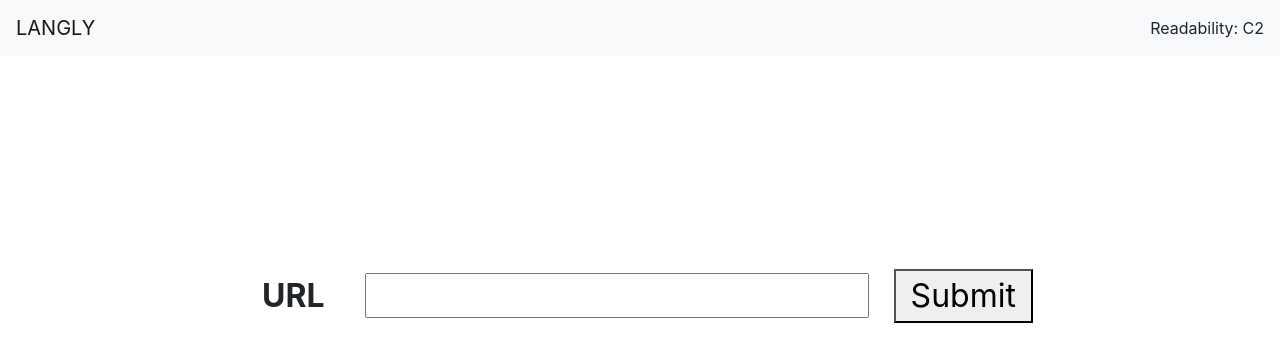
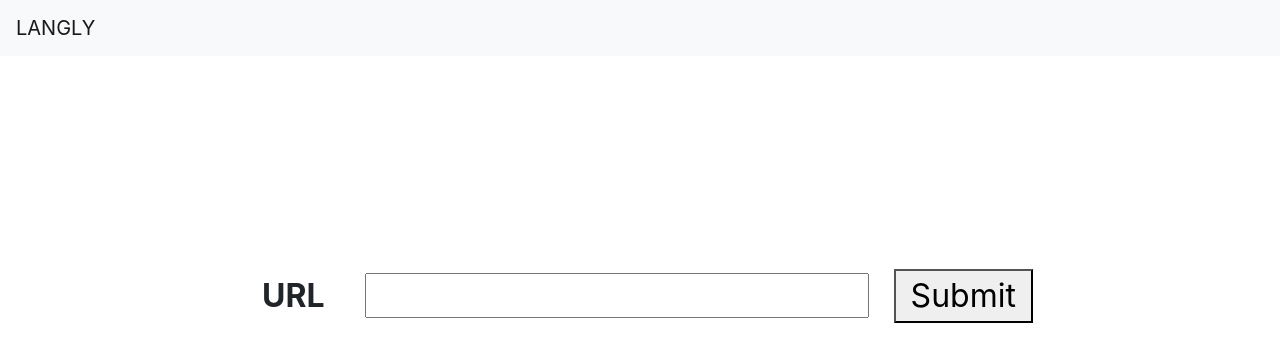
Before and after one commit to NickFriedland/langly-react-fe, a React (Create React App) app: page / in a window 1280 px wide. Shown: the top 362 px of the page. Built offline with nearby package versions, Linux system fonts and the light colour scheme.

Commit message:
Updated navbar to receive the readability score from new article

```diff
--- a/src/ArticleInput.js
+++ b/src/ArticleInput.js
@@ -1,6 +1,5 @@
 import React, { Component } from 'react';
 import axios from 'axios';
-import { Container, Row, Col } from 'reactstrap';
 
 import ReadingLevel from './ReadingLevel';
 import './ArticleInput.css'
@@ -35,6 +34,8 @@ class ArticleInput extends Component {
       readability,
       isSubmitted: true
     });
+
+    this.props.setNavReadability(this.state.readability);
   }
 //sm="12" md={{ size: 6, offset: 3 }}
   render() {
--- a/src/NavBar.js
+++ b/src/NavBar.js
@@ -5,10 +5,6 @@ import { Navbar, NavbarToggler, NavbarBrand, Collapse, Nav, NavItem, NavLink } f
 class NavBar extends Component {
   constructor(props) {
     super(props);
-
-    this.state = {
-      readability: true
-    };
   }
 
   render() {
@@ -17,9 +13,9 @@ class NavBar extends Component {
         <Navbar color="light" light>
           <NavbarBrand href="/">LANGLY</NavbarBrand>
             <Nav navbar>
-              { this.state.readability ? (
+              { this.props.readability ? (
                 <NavItem>
-                  Readability: C2
+                  Readability: {this.props.readability}
                 </NavItem>
               ) : (
                 <NavItem>
--- a/src/Routes.js
+++ b/src/Routes.js
@@ -11,11 +11,27 @@ import NavBar from './NavBar.js';
 
 
 class Routes extends Component {
+  constructor(props) {
+    super(props);
+    this.state = {
+      readability: null // null if there is no score yet
+    };
+
+  }
+
+  setReadability = (score) => {
+    this.setState({
+      readability: score
+    }, () => {
+      console.log('readability:', this.state.readability);
+    });
+  }
+
   render() {
       // console.log('ROUTE PROPS', this.props);
       return (
         <div className="Routes">
-          <NavBar />
+          <NavBar readability={this.state.readability}/>
           <Switch>
             <Route
               exact
@@ -30,7 +46,7 @@ class Routes extends Component {
             <Route
               exact
               path="/"
-              render={() => <ArticleInput />}
+              render={() => <ArticleInput setNavReadability={ this.setReadability }/>}
             />
             <Route
               exact
```
